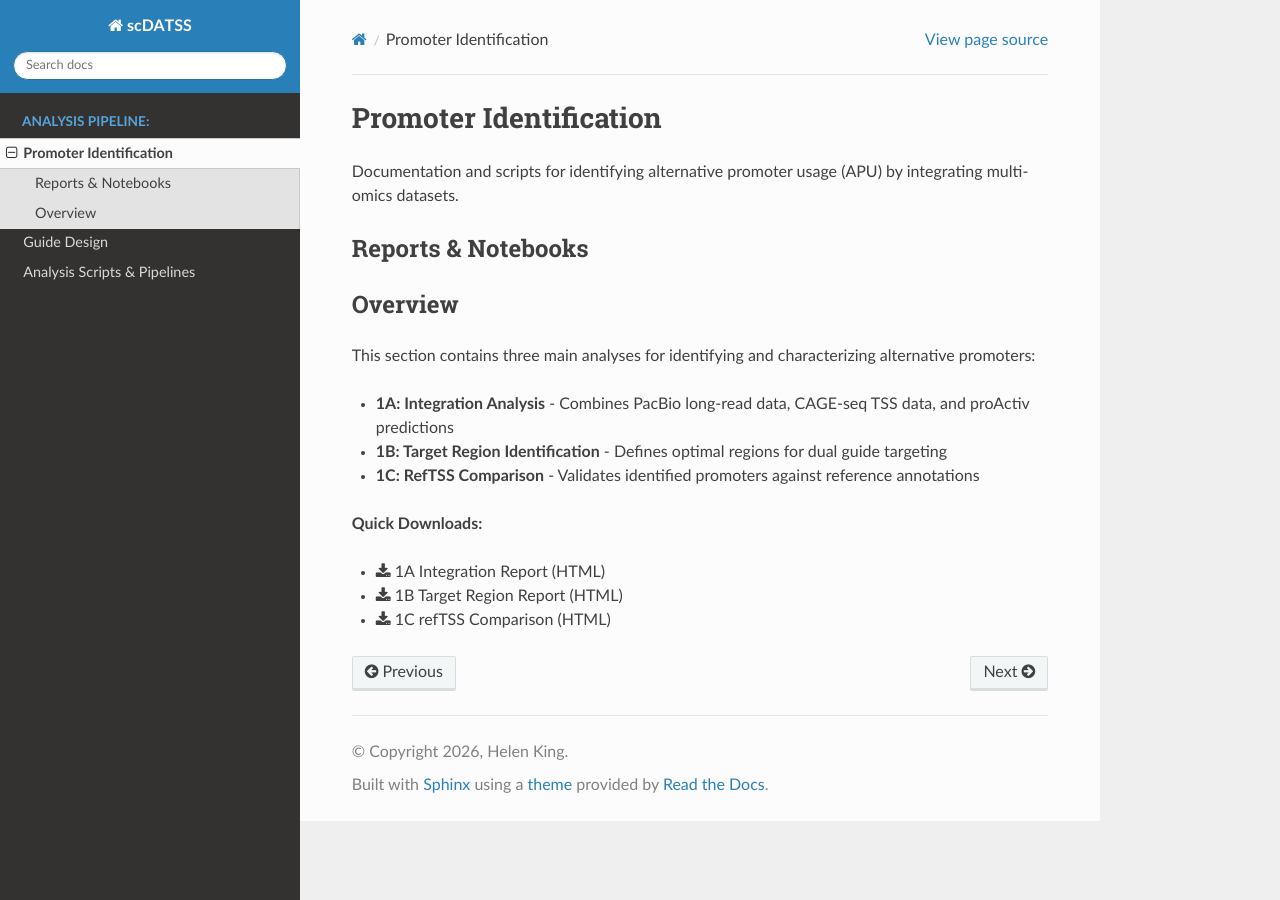
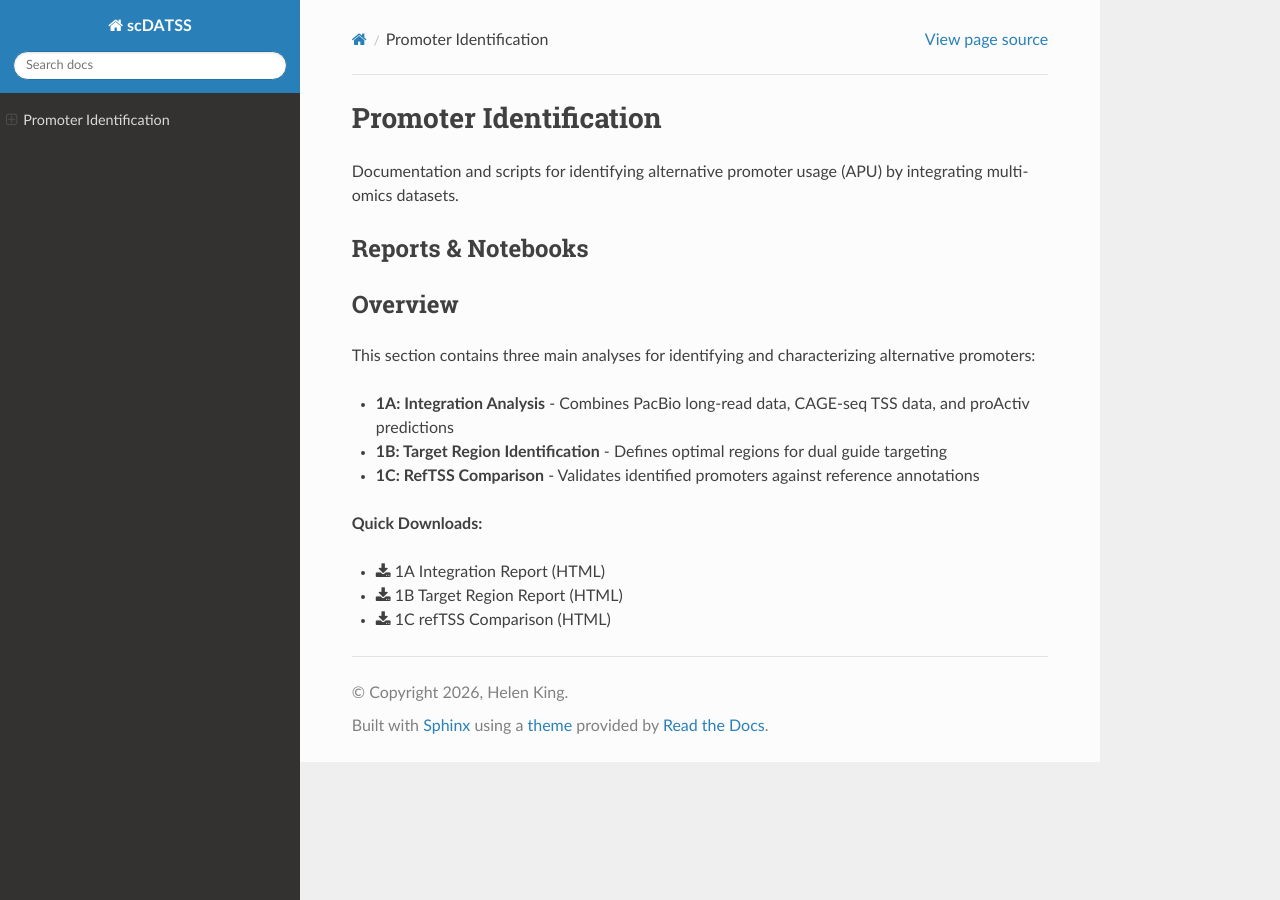
Before and after one commit to theheking/scDATSS-Documentation, a Sphinx documentation site: the page built from source/promoter_identification.rst, in a window 1280 px wide. Built offline with Sphinx 7.4.7 and the Read the Docs theme 3.1.0, drawn with Linux system fonts in a browser that asks for light colours; pages that are not in the unit, such as notebooks, are missing from menus.

Commit message:
Update table of contents in index.rst

```diff
--- a/source/index.rst
+++ b/source/index.rst
@@ -22,6 +22,6 @@
    :maxdepth: 1
    :caption: Analysis Pipeline:
 
-   promoter_identification
-   guide_design
-   analysis_scripts
+   nextflow
+   r_analysis
+   casestudy_analysis
```
